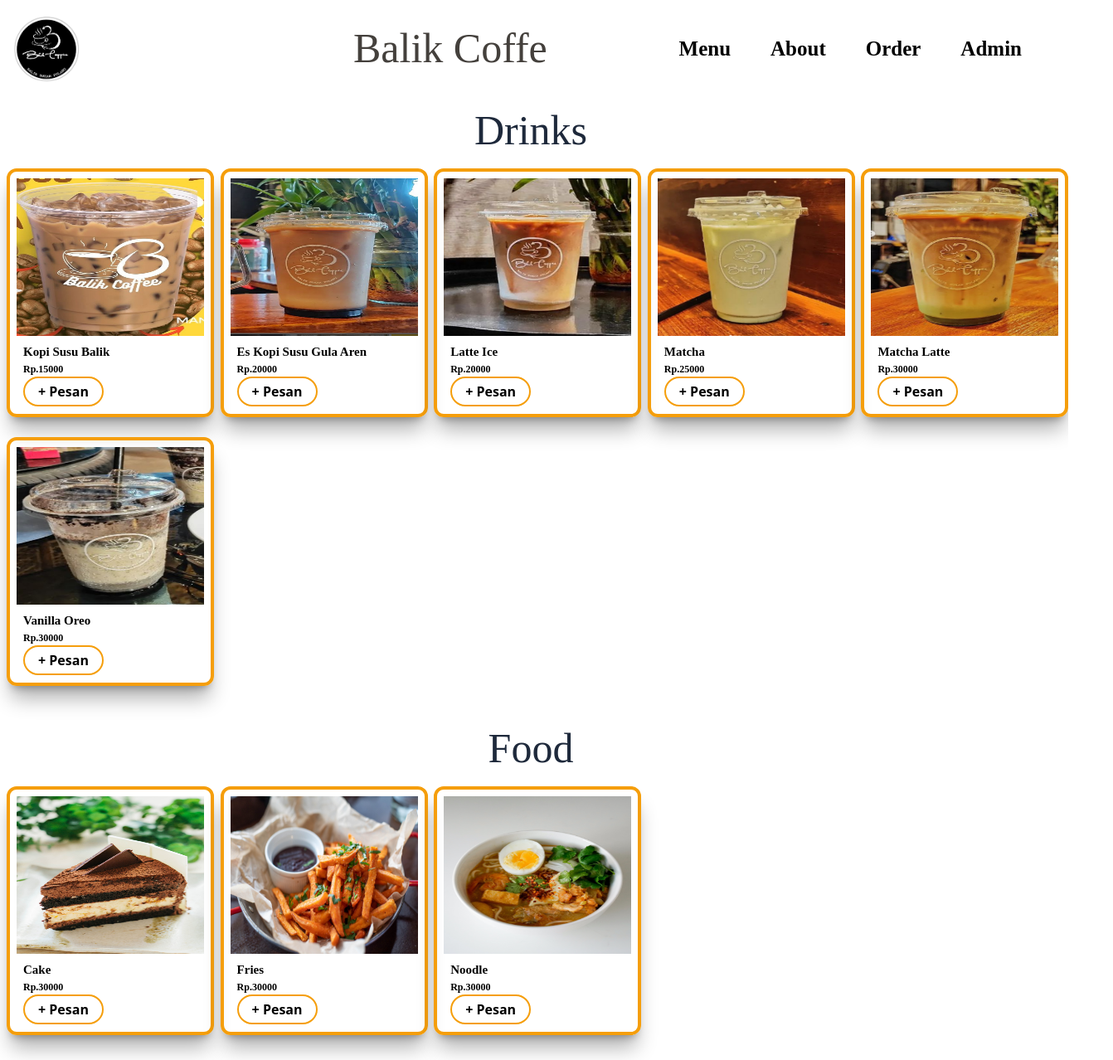
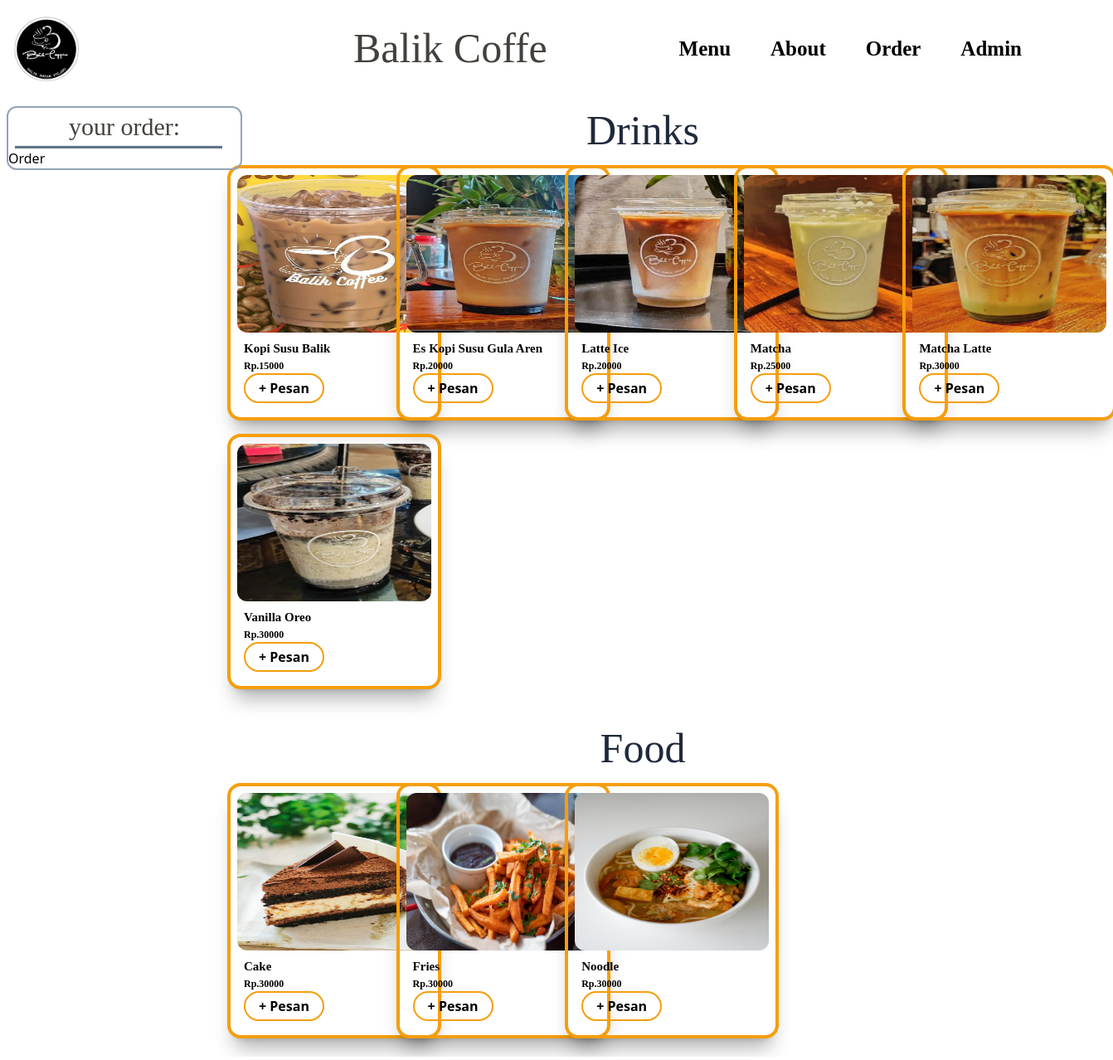
Before and after one commit to zikran69/DockerExMachina, a React (Vite) app: page /Order in a window 1280 px wide. Shown: the whole page at 83% size, 1342 px wide, since content can reach past the window. Built offline with nearby package versions, Linux system fonts and the light colour scheme; a web font is replaced by a local one.

Commit message:
storagedata local

```diff
--- a/src/component/Order/menulist.jsx
+++ b/src/component/Order/menulist.jsx
@@ -1,11 +1,17 @@
 import Orderdrink from "./orderdrink";
 import Orderfood from "./orderfood";
+import Orderlist from "./orderlist";
 
 export default function menulist() {
   return (
-    <>
-      <Orderdrink />
-      <Orderfood />
-    </>
+    <div className="flex flex-col lg:flex-row w-full lg:pt-[120px] pt-[60px]">
+      <div className="lg:w-[300px] fixed left-0">
+        <Orderlist />
+      </div>
+      <div className="lg:w-[1600px] lg:ml-[270px]">
+        <Orderdrink />
+        <Orderfood />
+      </div>
+    </div>
   );
 }
--- a/src/component/Order/orderdrink.jsx
+++ b/src/component/Order/orderdrink.jsx
@@ -1,7 +1,20 @@
+import { useEffect, useState } from "react";
 import drink from "../../global-menu/drink";
 export default function Orderdrink() {
+  const [storage, setStorage] = useState(() => {
+    const storedData = window.localStorage.getItem("storage");
+    return storedData ? JSON.parse(storedData) : [];
+  });
+
+  useEffect(() => {
+    window.localStorage.setItem("storage", JSON.stringify(storage));
+  }, [storage]);
+
+  const handleClick = (title, price) => {
+    setStorage([...storage, { title: title, price: price }]);
+  };
   return (
-    <div className="w-full lg:pt-[120px] pt-[60px]">
+    <div className="w-full ">
       <div className="w-full flex justify-center items-center">
         <h1 className="font-primary text-[30px] lg:text-[50px] text-slate-800">
           Drinks
@@ -12,11 +25,11 @@ export default function Orderdrink() {
           {drink.map((item, index) => (
             <div
               key={index}
-              className=" w-[180px] lg:w-[250px] lg:h-[300px] bg-base-100 border-4 border-amber-500 shadow-xl shadow-black/30 rounded-xl"
+              className=" w-[180px] lg:w-[250px] lg:h-[300px] bg-base-100 ring-4 ring-amber-500 shadow-xl shadow-black/30 rounded-xl"
             >
               <div className="justify-center items-center m-2">
                 <img
-                  className="w-[200px] lg:w-[240px] h-[130px] lg:h-[190px]"
+                  className="w-[200px] lg:w-[240px] h-[130px] lg:h-[190px] rounded-xl"
                   src={item.img}
                 />
               </div>
@@ -27,7 +40,10 @@ export default function Orderdrink() {
                 <p className="text-[12px] font-secondary font-semibold">
                   Rp.{item.price}000{" "}
                 </p>
-                <button className="border-2 border-amber-500 rounded-full mb-4 px-2 py-0 lg:px-4 lg:py-1 font-semibold hover:bg-amber-700 hover:text-white">
+                <button
+                  onClick={() => handleClick(item.title, item.price)}
+                  className="border-2 border-amber-500 rounded-full mb-4 px-2 py-0 lg:px-4 lg:py-1 font-semibold hover:bg-amber-700 hover:text-white"
+                >
                   + Pesan
                 </button>
               </div>
--- a/src/component/Order/orderfood.jsx
+++ b/src/component/Order/orderfood.jsx
@@ -1,5 +1,20 @@
+import { useEffect, useState } from "react";
 import food from "../../global-menu/food";
-export default function Orderdrink() {
+
+export default function Orderfood() {
+  const [storage, setStorage] = useState(() => {
+    const storedData = window.localStorage.getItem("storage");
+    return storedData ? JSON.parse(storedData) : [];
+  });
+
+  useEffect(() => {
+    window.localStorage.setItem("storage", JSON.stringify(storage));
+  }, [storage]);
+
+  const handleClick = (title, price) => {
+    setStorage([...storage, { title: title, price: price }]);
+  };
+
   return (
     <div className="w-full pt-[30px]">
       <div className="w-full flex justify-center items-center">
@@ -12,11 +27,11 @@ export default function Orderdrink() {
           {food.map((item, index) => (
             <div
               key={index}
-              className=" w-[180px] lg:w-[250px] lg:h-[300px] bg-base-100 border-4 border-amber-500 shadow-xl shadow-black/30 rounded-xl"
+              className=" w-[180px] lg:w-[250px] lg:h-[300px] bg-base-100 ring-4 ring-amber-500 shadow-xl shadow-black/30 rounded-xl"
             >
               <div className="justify-center items-center m-2">
                 <img
-                  className="w-[200px] lg:w-[240px] h-[130px] lg:h-[190px]"
+                  className="w-[200px] lg:w-[240px] h-[130px] lg:h-[190px] rounded-xl"
                   src={item.img}
                 />
               </div>
@@ -27,7 +42,10 @@ export default function Orderdrink() {
                 <p className="text-[12px] font-secondary font-semibold">
                   Rp.{item.price}000{" "}
                 </p>
-                <button className="border-2 border-amber-500 rounded-full mb-4 px-2 py-0 lg:px-4 lg:py-1 font-semibold hover:bg-amber-700 hover:text-white">
+                <button
+                  onClick={() => handleClick(item.title, item.price)}
+                  className="border-2 border-amber-500 rounded-full mb-4 px-2 py-0 lg:px-4 lg:py-1 font-semibold hover:bg-amber-700 hover:text-white"
+                >
                   + Pesan
                 </button>
               </div>
--- a/src/component/Order/orderlist.jsx
+++ b/src/component/Order/orderlist.jsx
@@ -1,3 +1,11 @@
 export default function Orderlist() {
-  return <div></div>;
+  return (
+    <div className="m-2 border-2 border-slate-400 rounded-xl">
+      <div className=" flex justify-center items-center lg:text-[30px]">
+        <h1 className="font-primary text-stone-700">your order:</h1>
+      </div>
+      <hr className="bg-slate-500 w-[250px] h-1 mx-2  "></hr>
+      <div>Order</div>
+    </div>
+  );
 }
```
